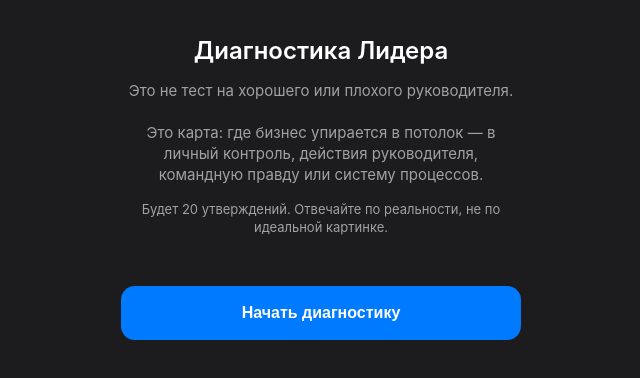
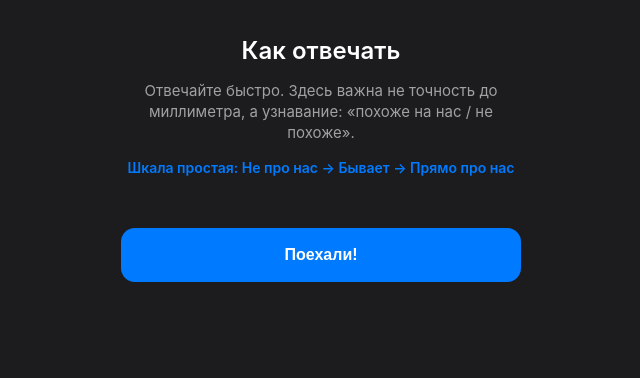
Before and after one commit to StaroverovVV/diag-webapp, a plain HTML site: page index.html in a window 1280 px wide. Shown: the whole page, without its empty margins (319-959 px from the left). Drawn offline with Linux system fonts and the light colour scheme; a script that the page names is missing.

Commit message:
Remove welcome screen

```diff
--- a/index.html
+++ b/index.html
@@ -80,18 +80,8 @@
 </head>
 <body>
     <div class="container">
-        <!-- Screen 1: Welcome -->
-        <div class="step active" id="screen-intro">
-            <div class="header">
-                <h1>Диагностика Лидера</h1>
-                <p>Это не тест на хорошего или плохого руководителя.<br><br>Это карта: где бизнес упирается в потолок — в личный контроль, действия руководителя, командную правду или систему процессов.</p>
-                <p style="font-size: 13px; margin-top: 15px;">Будет 20 утверждений. Отвечайте по реальности, не по идеальной картинке.</p>
-            </div>
-            <button class="btn-primary" onclick="showScreen('screen-instruction')">Начать диагностику</button>
-        </div>
-
-        <!-- Screen 2: Instructions -->
-        <div class="step" id="screen-instruction">
+        <!-- Screen 1: Instructions -->
+        <div class="step active" id="screen-instruction">
             <div class="header">
                 <h1>Как отвечать</h1>
                 <p>Отвечайте быстро. Здесь важна не точность до миллиметра, а узнавание: «похоже на нас / не похоже».</p>
```
